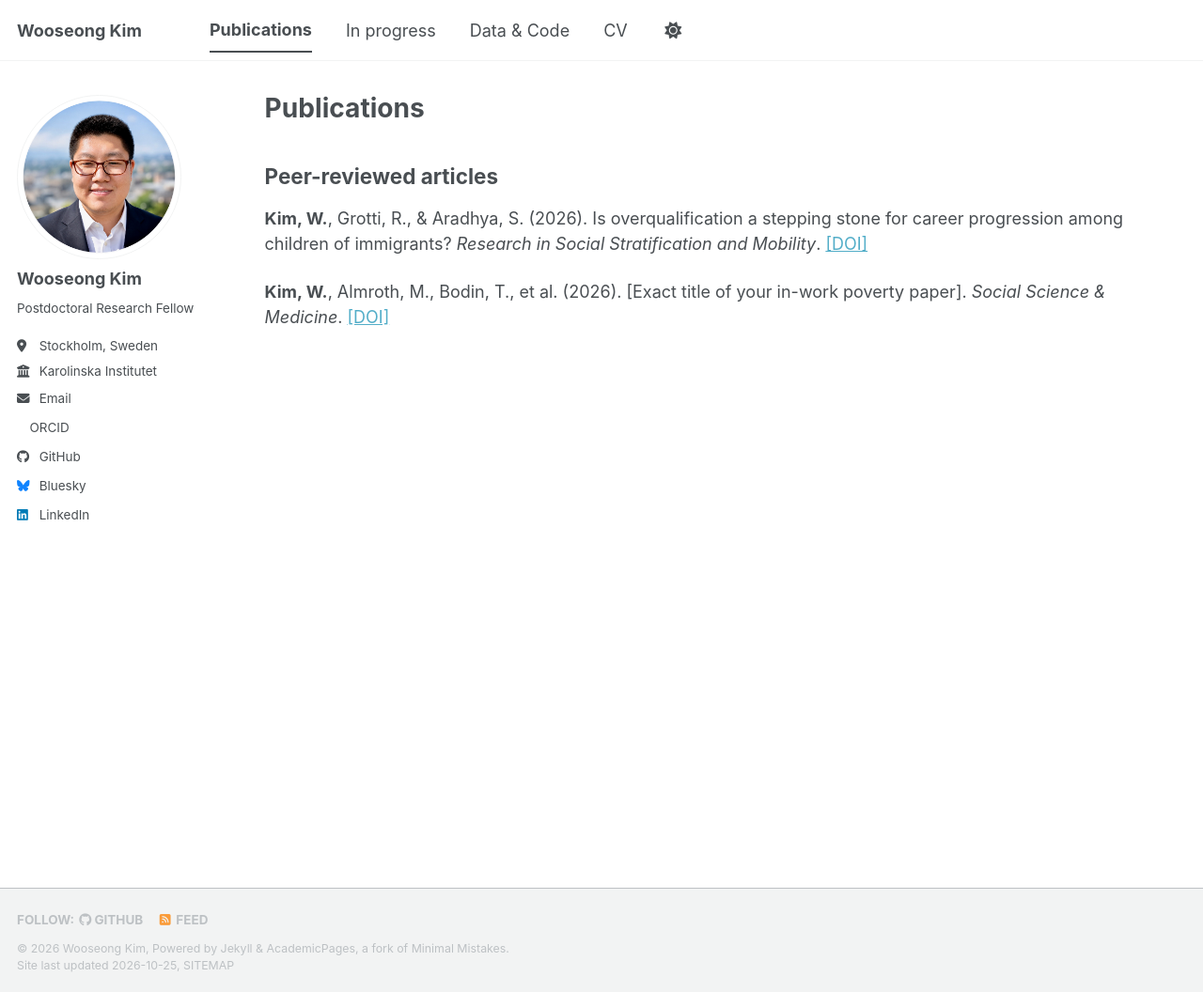
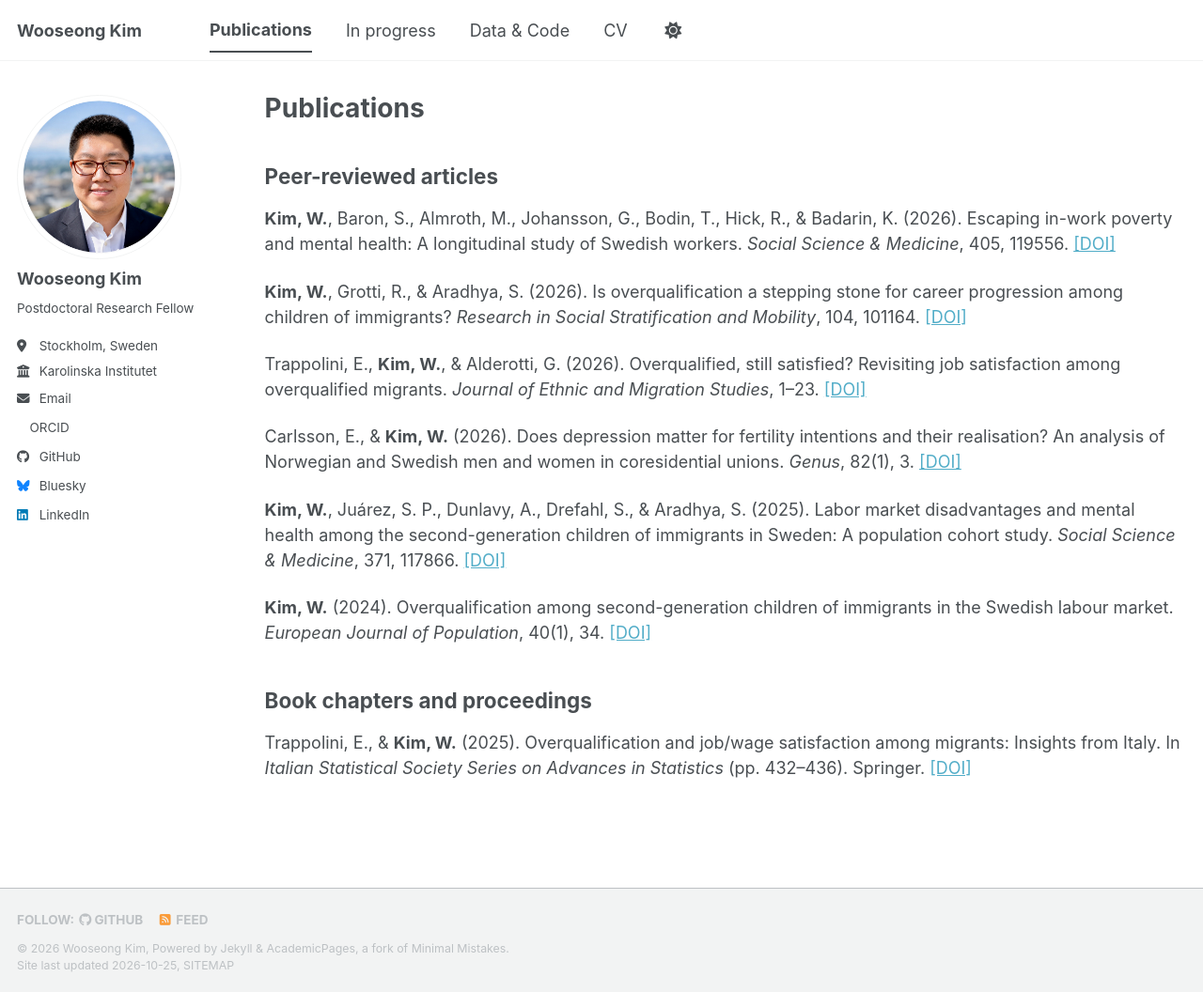
Before and after one commit to wooseongkim1992/wooseongkim1992.github.io, a Jekyll site: the page built from _pages/publications.md, in a window 1280 px wide and 1056 px high. Shown: the whole window at 94% size. Built offline with Jekyll 4.4.1, drawn with Linux system fonts in a browser that asks for light colours; a style sheet for code colours, icons or effects is not loaded.

Commit message:
Update publications list from KI profile
Add all seven publications with full author lists and DOIs; remove
'Overqualified, still satisfied?' from In progress now that it is published.

Co-Authored-By: Claude Opus 5.5 <noreply@anthropic.com>
Claude-Session: https://claude.ai/code/session_01GfBbBnqcUfgWZ8g9T6W9Yr

```diff
--- a/_pages/publications.md
+++ b/_pages/publications.md
@@ -6,18 +6,28 @@ author_profile: true
 ---
 
 <!--
-  HOW TO ADD A PAPER: copy one block below, paste it at the top of the list, and edit.
+  HOW TO ADD A PAPER: copy one block below, paste it at the top of its section, and edit.
   Lines inside these arrow brackets are notes to yourself — they never show on the website.
   Newest papers go first.
 -->
 
 ## Peer-reviewed articles
 
-<!-- CHECK: author order, year, volume and DOI, then replace the DOI link -->
-**Kim, W.**, Grotti, R., & Aradhya, S. (2026). Is overqualification a stepping stone for career progression among children of immigrants? *Research in Social Stratification and Mobility*. [[DOI]](https://doi.org/)
+**Kim, W.**, Baron, S., Almroth, M., Johansson, G., Bodin, T., Hick, R., & Badarin, K. (2026). Escaping in-work poverty and mental health: A longitudinal study of Swedish workers. *Social Science & Medicine*, 405, 119556. [[DOI]](https://doi.org/10.1016/j.socscimed.2026.119556)
 
-<!-- CHECK: exact title, full author list, year and DOI -->
-**Kim, W.**, Almroth, M., Bodin, T., et al. (2026). [Exact title of your in-work poverty paper]. *Social Science & Medicine*. [[DOI]](https://doi.org/)
+**Kim, W.**, Grotti, R., & Aradhya, S. (2026). Is overqualification a stepping stone for career progression among children of immigrants? *Research in Social Stratification and Mobility*, 104, 101164. [[DOI]](https://doi.org/10.1016/j.rssm.2026.101164)
+
+Trappolini, E., **Kim, W.**, & Alderotti, G. (2026). Overqualified, still satisfied? Revisiting job satisfaction among overqualified migrants. *Journal of Ethnic and Migration Studies*, 1–23. [[DOI]](https://doi.org/10.1080/1369183X.2026.2687675)
+
+Carlsson, E., & **Kim, W.** (2026). Does depression matter for fertility intentions and their realisation? An analysis of Norwegian and Swedish men and women in coresidential unions. *Genus*, 82(1), 3. [[DOI]](https://doi.org/10.1186/s41118-026-00283-6)
+
+**Kim, W.**, Juárez, S. P., Dunlavy, A., Drefahl, S., & Aradhya, S. (2025). Labor market disadvantages and mental health among the second-generation children of immigrants in Sweden: A population cohort study. *Social Science & Medicine*, 371, 117866. [[DOI]](https://doi.org/10.1016/j.socscimed.2025.117866)
+
+**Kim, W.** (2024). Overqualification among second-generation children of immigrants in the Swedish labour market. *European Journal of Population*, 40(1), 34. [[DOI]](https://doi.org/10.1007/s10680-024-09723-5)
+
+## Book chapters and proceedings
+
+Trappolini, E., & **Kim, W.** (2025). Overqualification and job/wage satisfaction among migrants: Insights from Italy. In *Italian Statistical Society Series on Advances in Statistics* (pp. 432–436). Springer. [[DOI]](https://doi.org/10.1007/978-3-031-96033-8_70)
 
 <!--
   TEMPLATE — copy this for each further paper:
```
Also changed, not shown: _pages/inprogress.md (+0 -2 lines).
